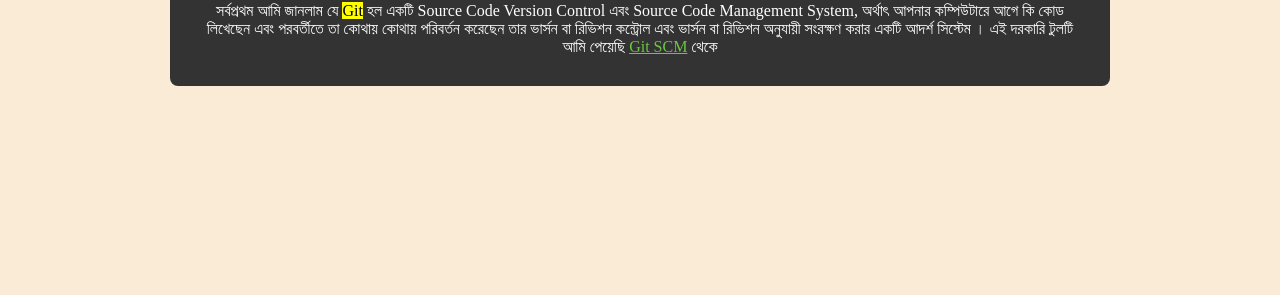
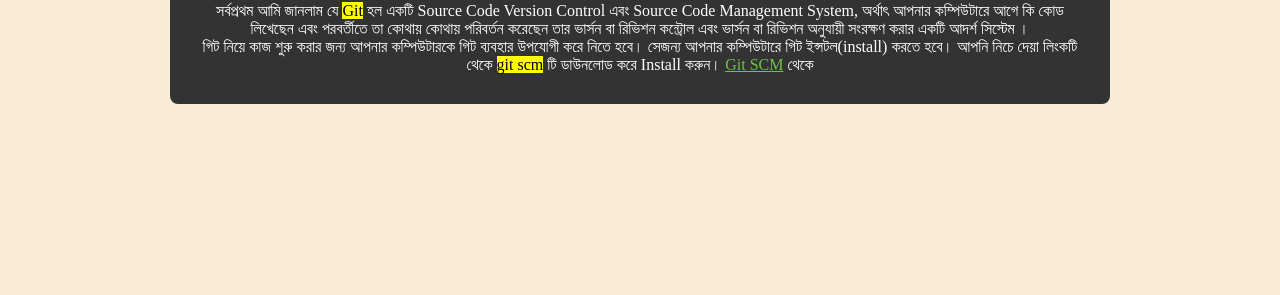
Before and after one commit to bkuddin/my-first-repo, a plain HTML site: page index.html in a window 1280 px wide. Shown: the part 505-800 px from the top of the page. Drawn offline with Linux system fonts and the light colour scheme.

Commit message:
new paragarf added

```diff
--- a/index.html
+++ b/index.html
@@ -46,8 +46,13 @@
           Control এবং Source Code Management System, অর্থাৎ আপনার কম্পিউটারে আগে
           কি কোড লিখেছেন এবং পরবর্তীতে তা কোথায় কোথায় পরিবর্তন করেছেন তার
           ভার্সন বা রিভিশন কন্ট্রোল এবং ভার্সন বা রিভিশন অনুযায়ী সংরক্ষণ করার
-          একটি আদর্শ সিস্টেম । এই দরকারি টুলটি আমি পেয়েছি
-          <a href="https://git-scm.com/" target="_blank">Git SCM</a> থেকে
+          একটি আদর্শ সিস্টেম ।
+        </p>
+        <p>
+          গিট নিয়ে কাজ শুরু করার জন্য আপনার কম্পিউটারকে গিট ব্যবহার উপযোগী করে
+          নিতে হবে। সেজন্য আপনার কম্পিউটারে গিট ইন্সটল(install) করতে হবে। আপনি
+          নিচে দেয়া লিংকটি থেকে <mark>git scm</mark> টি ডাউনলোড করে Install
+          করুন। <a href="https://git-scm.com/" target="_blank">Git SCM</a> থেকে
         </p>
       </article>
     </section>
```
